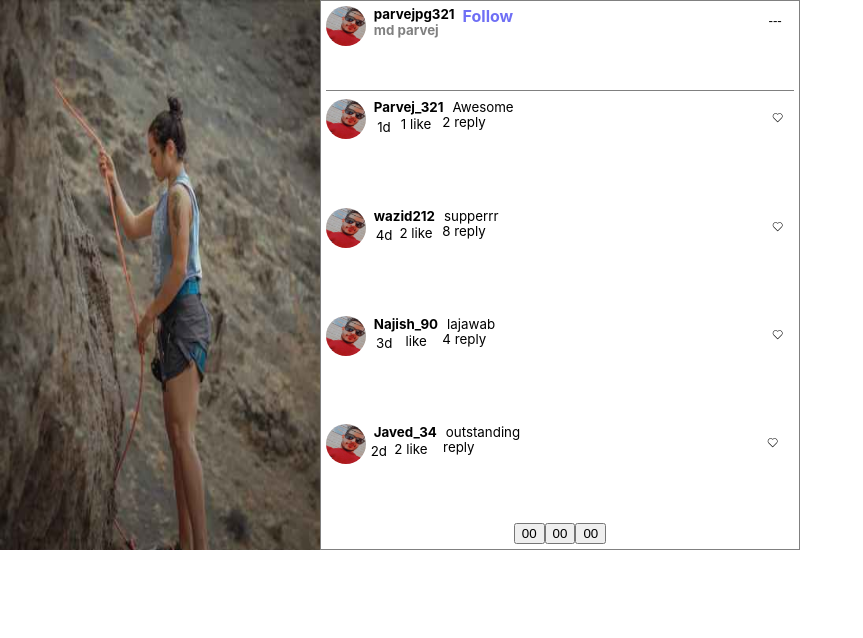
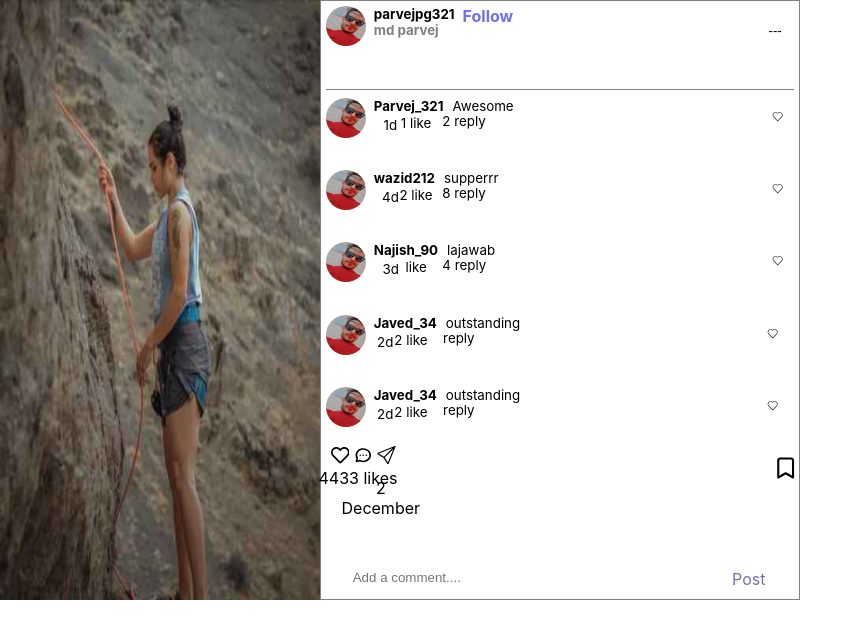
Before and after one commit to parvejg/instagram, a React (Create React App) app: page / in a window 1280 px wide. Shown: the top 638 px of the page, without its empty margins (0-863 px from the left). Built offline with nearby package versions, Linux system fonts and the light colour scheme; what miragejs would draw is missing.

Commit message:
explore page img card improvement

```diff
--- a/src/Components/ExploreImg-card.css
+++ b/src/Components/ExploreImg-card.css
@@ -1,7 +1,12 @@
 .exploreimg-card-wrapper {
   display: flex;
   width: 800px;
-  height: 550px;
+  max-height: 600px;
+  position: fixed;
+}
+.explore-imgCard-profileAvatar-wrapper {
+  display: flex;
+  min-width: 35%;
 }
 .explore-page-imgCard {
   min-height: 550px;
@@ -10,7 +15,7 @@
 .explore-imgCard-content-wrapper {
   display: flex;
   flex-direction: column;
-  height: 100%;
+  max-height: 100%;
   min-width: 55%;
 }
 
@@ -32,13 +37,81 @@
   padding: 0.3rem;
   width: 97%;
   border: 1px solid gray;
+  margin: 0;
 }
 .explore-comments-container {
   display: flex;
   flex-direction: column;
+  max-width: 100%;
+  min-height: 350px;
+  overflow: scroll;
+  border-top: 1px solid gray;
+}
+.like-share-save-comment-input-wrapper {
+  min-height: 150px;
+  display: flex;
+}
+.like-share-save-comment-input-wrapper {
+  display: flex;
+  padding-left: 0.3rem;
+  gap: 0.3rem;
+}
+.explore-imgCard-like-btn {
+  font-size: 1.4rem;
+}
+.explore-imgCard-message-btn {
+  font-size: 1.4rem;
+}
+.explore-imgCard-share-btn {
+  font-size: 1.4rem;
+}
+.explore-imgCard-save-btn-wrapper {
+  display: flex;
+  justify-content: end;
   width: 100%;
-  min-height: 80%;
-  border-top: 1px solid gray;
-  gap: 2px;
-  grid-row: 6px;
+  padding: 0.3rem;
 }
+.explore-imgCard-save-btn {
+  font-size: 1.4rem;
+  position: relative;
+  right: -23rem;
+  font-size: 5rem;
+  top: -1.3rem;
+}
+.explore-imgCard-input-wrapper {
+  display: flex;
+  flex-direction: column;
+  justify-content: end;
+}
+.explore-imgCard-comment-input {
+  height: 30px;
+  width: 100%;
+  position: relative;
+  left: -5rem;
+  top: 7rem;
+  border: hidden;
+}
+.explore-imgCard-comment-input:focus {
+  outline: none;
+}
+.explore-imgCard-post-btn {
+  text-align: end;
+  position: relative;
+  top: 7.5rem;
+  color: rgb(115, 115, 175);
+  left: 11rem;
+}
+.explore-imgCard-post-liks {
+  text-align: end;
+  position: relative;
+  left: -24.5rem;
+  bottom: -19px;
+  width: 100%;
+}
+.explore-imgCard-timing {
+  position: relative;
+  left: -15.5rem;
+  bottom: -29px;
+
+  display: flex;
+}
--- a/src/Components/ExploreImg-card.js
+++ b/src/Components/ExploreImg-card.js
@@ -1,9 +1,13 @@
+import { FaRegHeart } from "react-icons/fa";
 import { Avatar } from "./Avatar";
 import "./ExploreImg-card.css";
 import { FollowBtn } from "./Follow-Btn";
 import { CommentProfileAvatar } from "./ReusableComponents/Comment-profile-avatar";
 import { ExplorePageImg } from "./ReusableComponents/Images";
 import { ProfileAvatar } from "./ReusableComponents/Profile-avatar";
+import { TbMessageCircle } from "react-icons/tb";
+import { BsSend } from "react-icons/bs";
+import { LuBookmark } from "react-icons/lu";
 export const ExploreImageCard = () => {
   return (
     <div className="exploreimg-card-wrapper">
@@ -13,11 +17,14 @@ export const ExploreImageCard = () => {
       />
       <div className="explore-page-avatar-main-wrapper">
         <div className="explore-imgCard-content-wrapper">
-          <ProfileAvatar
-            button="Follow"
-            name="md parvej"
-            userName="parvejpg321"
-          />
+          <div className="explore-imgCard-profileAvatar-wrapper">
+            <ProfileAvatar
+              button="Follow"
+              name="md parvej"
+              userName="parvejpg321"
+            />
+          </div>
+
           <div className="more-option-btn-wrapper">
             <button className="more-option-btn">---</button>
           </div>
@@ -50,11 +57,43 @@ export const ExploreImageCard = () => {
               reply="reply"
               like="2 like"
             />
+            <CommentProfileAvatar
+              Profileavatar={<ProfileAvatar userName="Javed_34" />}
+              commentText="outstanding"
+              commentTime="2d"
+              reply="reply"
+              like="2 like"
+            />
+            <CommentProfileAvatar
+              Profileavatar={<ProfileAvatar userName="Javed_34" />}
+              commentText="outstanding"
+              commentTime="2d"
+              reply="reply"
+              like="2 like"
+            />
+            <CommentProfileAvatar
+              Profileavatar={<ProfileAvatar userName="Javed_34" />}
+              commentText="outstanding"
+              commentTime="2d"
+              reply="reply"
+              like="2 like"
+            />
           </div>
-          <div>
-            <button>00</button>
-            <button>00</button>
-            <button>00</button>
+          <div className="like-share-save-comment-input-wrapper">
+            <FaRegHeart className="explore-imgCard-like-btn" />
+            <TbMessageCircle className="explore-imgCard-message-btn" />
+            <BsSend className="explore-imgCard-share-btn" />
+
+            <div className="explore-imgCard-save-btn-wrapper">
+              <LuBookmark className="explore-imgCard-save-btn" />
+              <input
+                placeholder="Add a comment...."
+                className="explore-imgCard-comment-input"
+              />
+              <span className="explore-imgCard-post-btn">Post</span>
+              <span className="explore-imgCard-timing">2 December </span>
+              <span className="explore-imgCard-post-liks">4433 likes</span>
+            </div>
           </div>
         </div>
       </div>
--- a/src/Components/ReusableComponents/Comment-profile-avatar.css
+++ b/src/Components/ReusableComponents/Comment-profile-avatar.css
@@ -15,13 +15,12 @@
 .commentAvatar-bttm-btn-wrapper {
   display: flex;
   flex-direction: column;
-  max-width: 100%;
   justify-content: flex-start;
 }
 .commnet-time {
   top: 1.2rem;
   position: relative;
-  left: -10.6rem;
+  left: -10.2rem;
   cursor: pointer;
 }
 .comment-like-btn {
```
